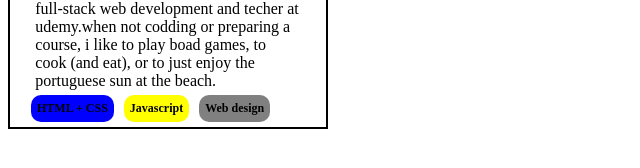
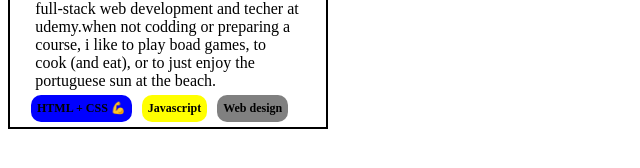
Before and after one commit to chiomaowuama/react-september, a React (Vite) app in the folder allpracticereact/: page / in a window 1280 px wide. Shown: the part 336-504 px from the top of the page, without its empty margins (0-640 px from the left). Built offline with nearby package versions, Linux system fonts and the light colour scheme.

Commit message:
for the day

```diff
--- a/allpracticereact/src/App.jsx
+++ b/allpracticereact/src/App.jsx
@@ -26,7 +26,7 @@ function Theprofile() {
       </div>
       <div>
         <SkillList
-          SkillOne="HTML + CSS"
+          SkillOne="HTML + CSS 💪"
           SkillTwo="Javascript"
           SkillThree="Web design"
         />
```
